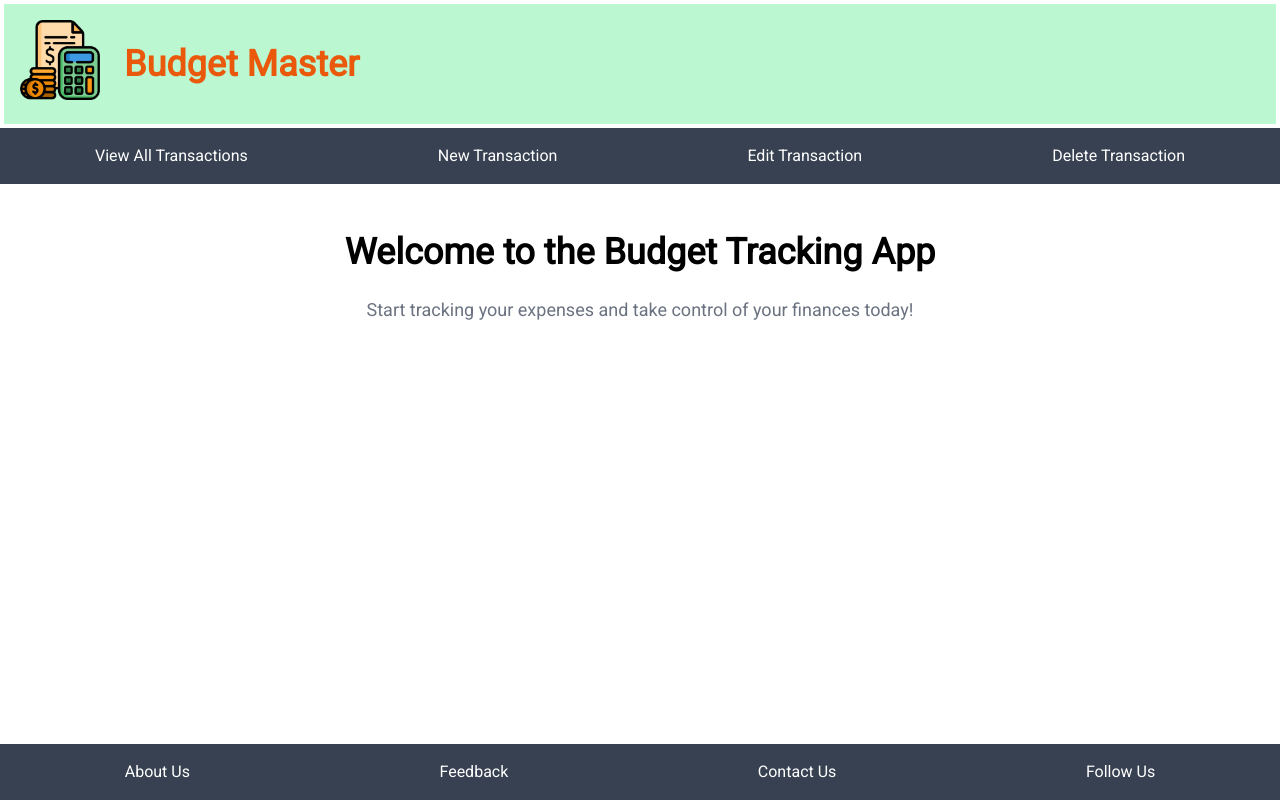
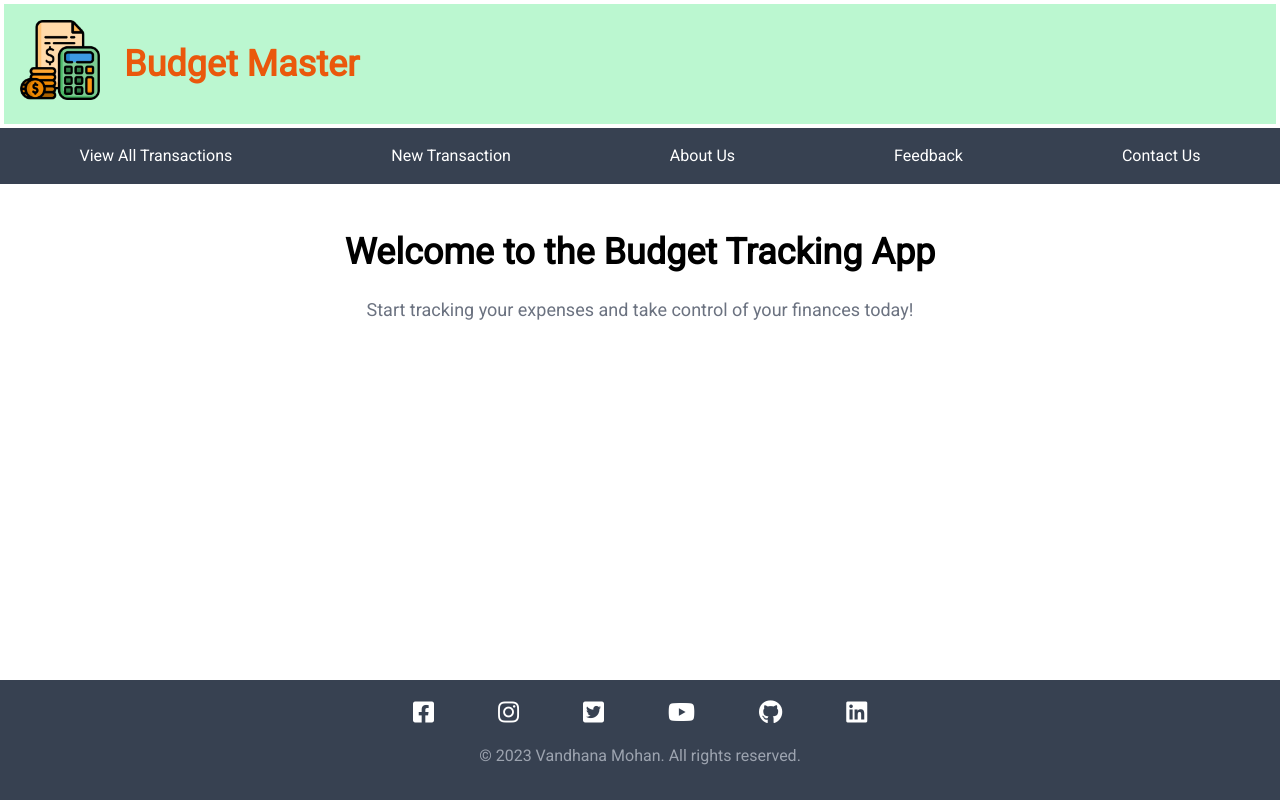
Before and after one commit to Vandhana-Mohan/budget-tracker-app-frontend, a React (Create React App) app: page / in a window 1280 px wide. Built offline with nearby package versions, Linux system fonts and the light colour scheme.

Commit message:
edit footer css

```diff
--- a/src/Components/Footer.js
+++ b/src/Components/Footer.js
@@ -1,13 +1,74 @@
+import { Link } from "react-router-dom";
+
 function Footer() {
   return (
-    <nav className="bg-gray-700 text-white py-4 fixed bottom-0 w-full">
-      <ul className="flex justify-around">
-        <li className="cursor-pointer hover:text-gray-300">About Us</li>
-        <li className="cursor-pointer hover:text-gray-300">Feedback</li>
-        <li className="cursor-pointer hover:text-gray-300">Contact Us</li>
-        <li className="cursor-pointer hover:text-gray-300">Follow Us</li>
-      </ul>
-    </nav>
+    <footer>
+      <nav className="bg-gray-700 text-white py-4 fixed bottom-0 w-full">
+        <ul className="flex justify-center space-x-16">
+          <li className="cursor-pointer hover:text-yellow-400 transition duration-300">
+            <Link
+              to="https://facebook.com/"
+              target="_blank"
+              rel="noopener noreferrer"
+            >
+              <i className="fab fa-facebook-square text-2xl"></i>
+            </Link>
+          </li>
+
+          <li className="cursor-pointer hover:text-yellow-400 transition duration-300">
+            <Link
+              to="https://instagram.com/"
+              target="_blank"
+              rel="noopener noreferrer"
+            >
+              <i className="fab fa-instagram text-2xl"></i>
+            </Link>
+          </li>
+          <li className="cursor-pointer hover:text-yellow-400 transition duration-300">
+            <Link
+              to="https://twitter.com/"
+              target="_blank"
+              rel="noopener noreferrer"
+            >
+              <i className="fab fa-twitter-square text-2xl"></i>
+            </Link>
+          </li>
+
+          <li className="cursor-pointer hover:text-yellow-400 transition duration-300">
+            <Link
+              to="https://youtube.com/"
+              target="_blank"
+              rel="noopener noreferrer"
+            >
+              <i className="fab fa-youtube text-2xl"></i>
+            </Link>
+          </li>
+
+          <li className="cursor-pointer hover:text-yellow-400 transition duration-300">
+            <Link
+              to="https://github.com/Vandhana-Mohan"
+              target="_blank"
+              rel="noopener noreferrer"
+            >
+              <i className="fab fa-github text-2xl"></i>
+            </Link>
+          </li>
+
+          <li className="cursor-pointer hover:text-yellow-400 transition duration-300">
+            <Link
+              to="https://www.linkedin.com/in/vandhanamohan/"
+              target="_blank"
+              rel="noopener noreferrer"
+            >
+              <i className="fab fa-linkedin text-2xl"></i>
+            </Link>
+          </li>
+        </ul>
+        <p className="text-center py-4 text-gray-400">
+          © 2023 Vandhana Mohan. All rights reserved.
+        </p>
+      </nav>
+    </footer>
   );
 }
 
--- a/src/Components/NavBar.js
+++ b/src/Components/NavBar.js
@@ -6,10 +6,9 @@ function NavBar() {
           View All Transactions
         </li>
         <li className="cursor-pointer hover:text-gray-300">New Transaction</li>
-        <li className="cursor-pointer hover:text-gray-300">Edit Transaction</li>
-        <li className="cursor-pointer hover:text-gray-300">
-          Delete Transaction
-        </li>
+        <li className="cursor-pointer hover:text-gray-300">About Us</li>
+        <li className="cursor-pointer hover:text-gray-300">Feedback</li>
+        <li className="cursor-pointer hover:text-gray-300">Contact Us</li>
       </ul>
     </nav>
   );
```
